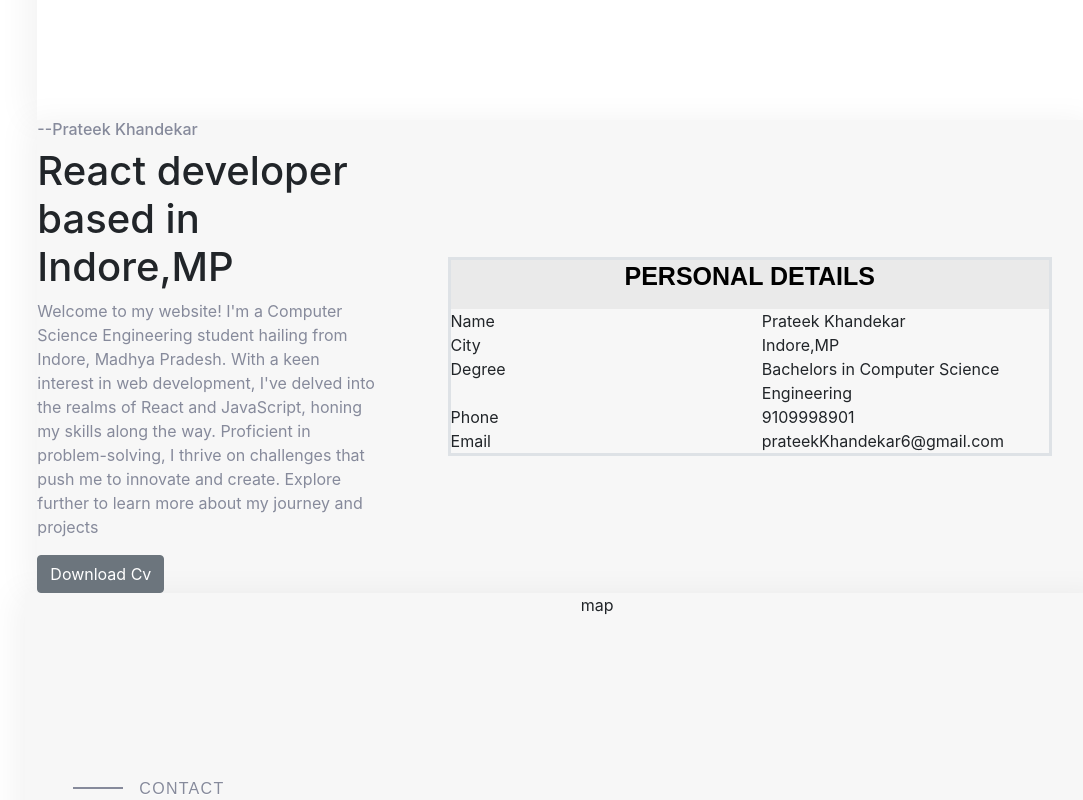
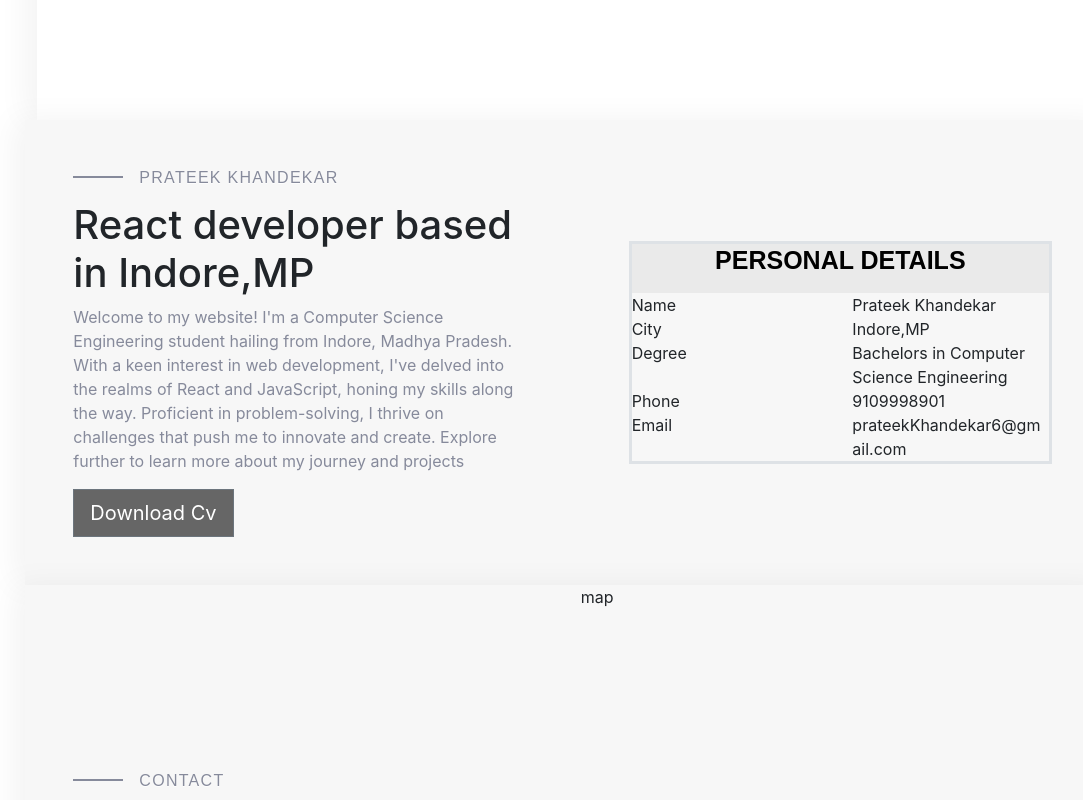
Before and after one commit to KhandekarPrateek/portfolio-website, a React (Create React App) app: page / in a window 1280 px wide. Shown: the part 680-1480 px from the top of the page, without its empty margins (180-1263 px from the left). Built offline with nearby package versions, Linux system fonts and the light colour scheme.

Commit message:
frontend changes to about section

```diff
--- a/src/pages/About/index.js
+++ b/src/pages/About/index.js
@@ -13,14 +13,19 @@ const About = () => {
     aTag.remove();
   };
   return (
-    <div className="about-container " id="About">
-      <Row>
+    <Row className="about-container " id="About">
       <Col
-          sm={4}
-          className="d-flex justify-content-center align-items-center h-100"
+        sm={6}
+        className="d-flex justify-content-center align-items-center h-100 p-5"
       >
         <div>
-            <h6 className="about-text">--Prateek Khandekar</h6>
+          <div className="d-flex">
+            <div class="divider-1 me-3">
+              {" "}
+              <span></span>
+            </div>
+            <h3 class="heading-1">PRATEEK KHANDEKAR</h3>
+          </div>
           <h1>React developer based in Indore,MP</h1>
           <p className="about-text">
             Welcome to my website! I'm a Computer Science Engineering student
@@ -34,20 +39,17 @@ const About = () => {
             onClick={() => {
               handleDownloadCv(PDF_FILE_URL);
             }}
+            size="lg"
           >
             Download Cv
           </Button>
         </div>
       </Col>
 
-        <Col
-          sm={8}
-          className="d-flex justify-content-center align-items-center "
-        >
+      <Col sm={6} className="d-flex justify-content-center align-items-center ">
         <InfoTable />
       </Col>
     </Row>
-    </div>
   );
 };
 
--- a/src/styles/about.css
+++ b/src/styles/about.css
@@ -24,3 +24,11 @@
 .info-container {
   color: #868a9b;
 }
+/* affects the buttons in about and contact me section */
+.btn-secondary {
+  background-color: #666;
+  border-radius: 0%;
+}
+.btn-secondary:hover {
+  background-color: black;
+}
```
Lines whose indentation alone changed are shown as unchanged.
